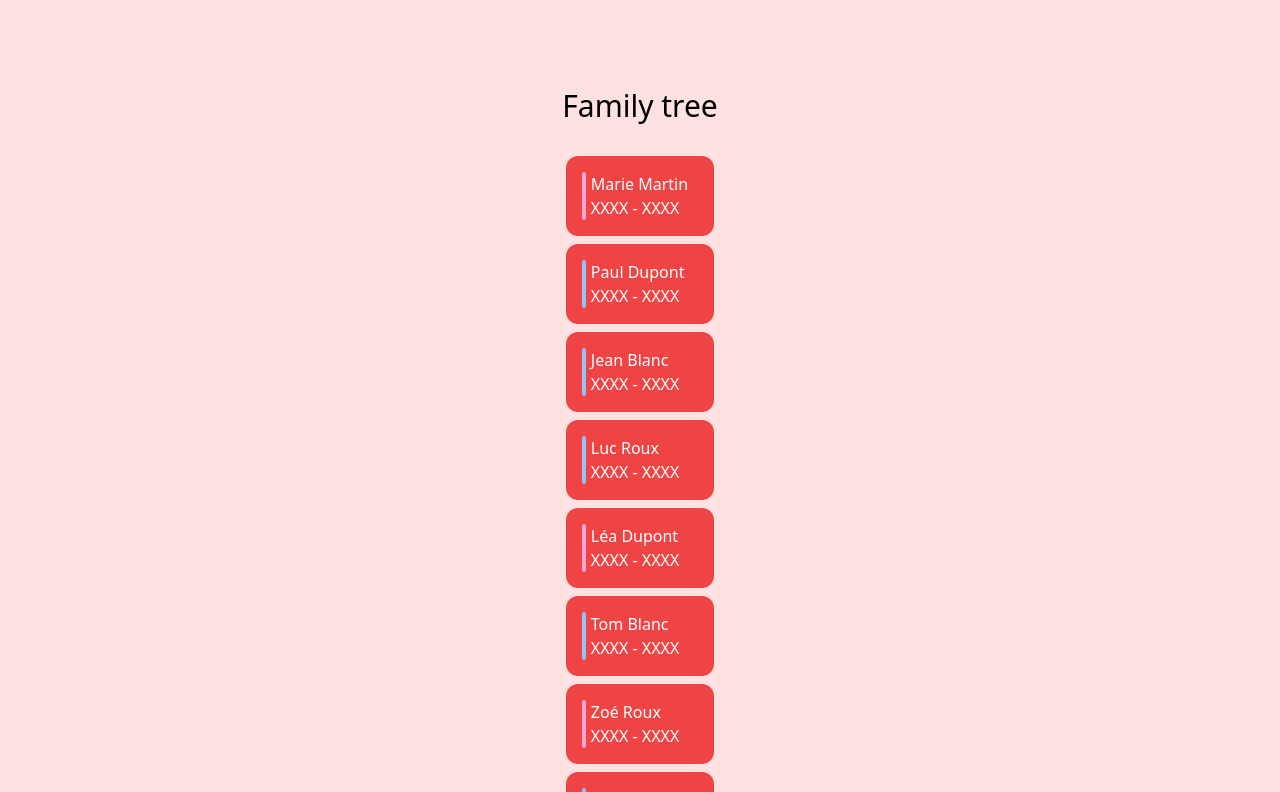
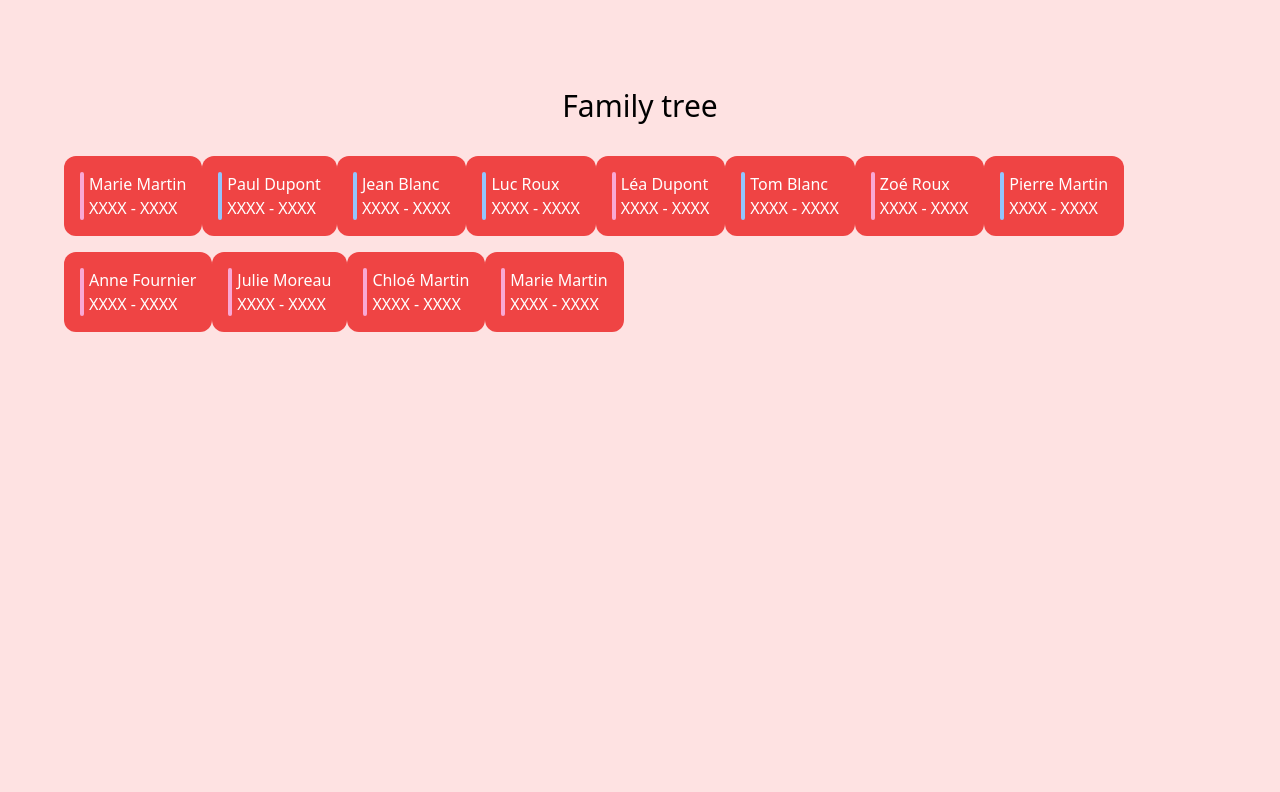
Before and after one commit to andrew-ob/Family-tree-2026-vue, a Nuxt app: page / in a window 1280 px wide. Shown: the top 792 px of the page. Built offline with nearby package versions, Linux system fonts and the light colour scheme.

Commit message:
style: add wrapper style to link element

```diff
--- a/app/components/person/List.vue
+++ b/app/components/person/List.vue
@@ -1,5 +1,5 @@
 <template>
-  <ul>
+  <ul class="flex flex-wrap">
     <li
       v-for="person in persons"
       :key="person.id"
```
